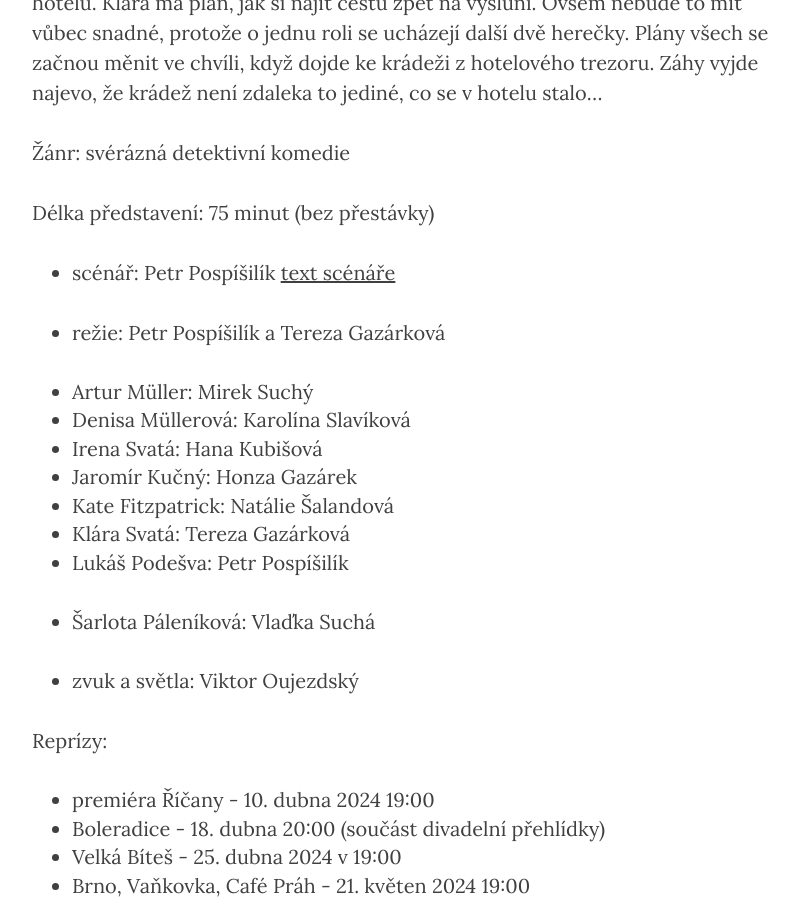
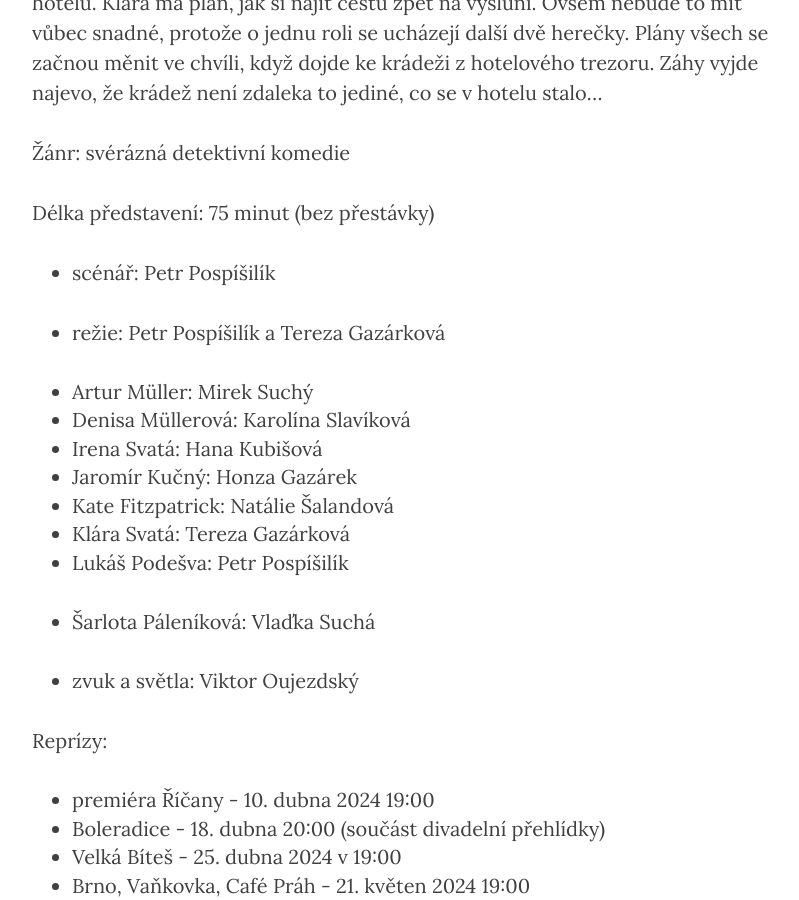
Before and after one commit to xsuchy/pozpatku, a Jekyll site: the page built from _posts/2024-02-24-zlocin-v-harmonii.markdown, in a window 1280 px wide and 900 px high, scrolled down 565 px. Shown: the whole window, without its empty margins (233-1032 px from the left). Built offline with Jekyll 4.4.1, drawn with Linux system fonts in a browser that asks for light colours; nearby versions of some CDN libraries.

Commit message:
odstranit link

```diff
--- a/_posts/2024-02-24-zlocin-v-harmonii.markdown
+++ b/_posts/2024-02-24-zlocin-v-harmonii.markdown
@@ -12,7 +12,7 @@ Po neúspěšném pokusu dobýt Hollywood se do České republiky vrací herečk
 
 Délka představení: 75 minut (bez přestávky)
 
- * scénář: Petr Pospíšilík [text scénáře](https://docs.google.com/document/d/1Jh_ym6n6SF2YmHUIwESqNxogReSYjUR9O0Kk4VSvR78/edit?usp=sharing)
+ * scénář: Petr Pospíšilík
 
  * režie: Petr Pospíšilík a Tereza Gazárková
 
```
